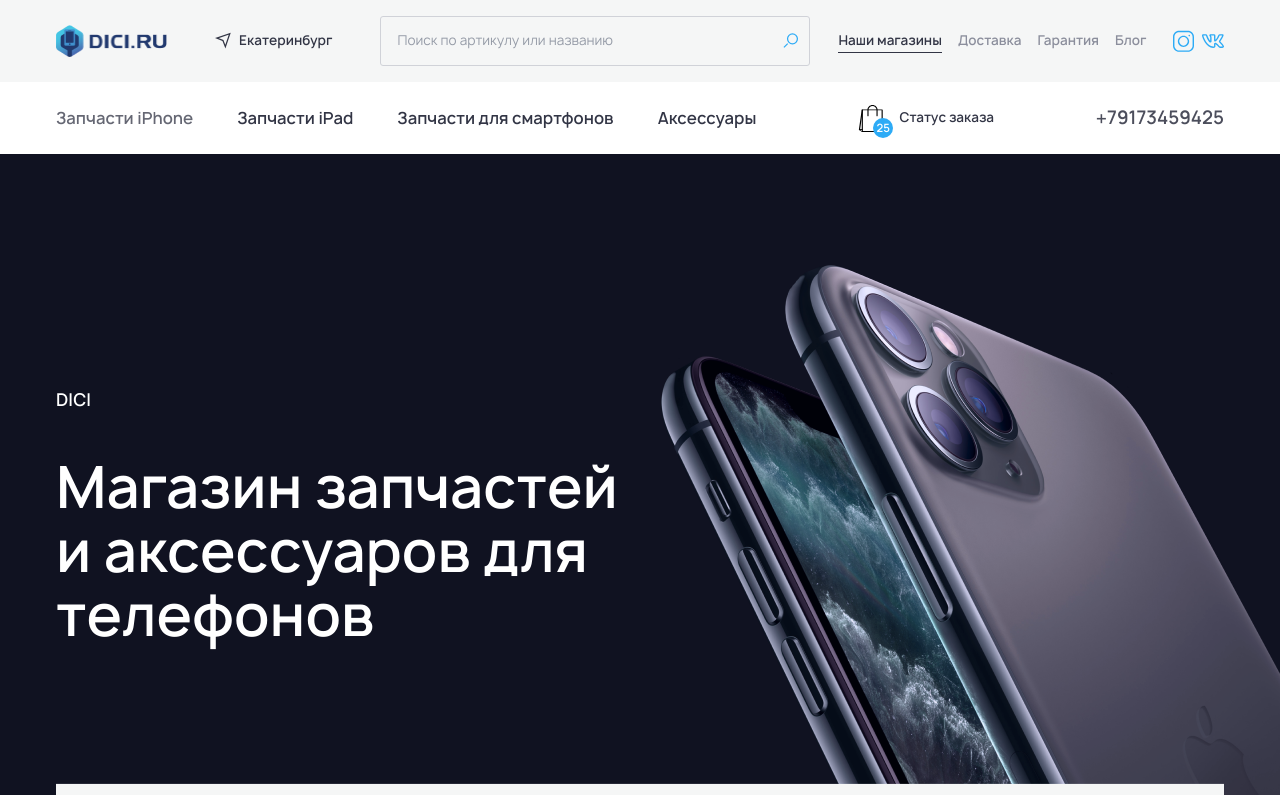
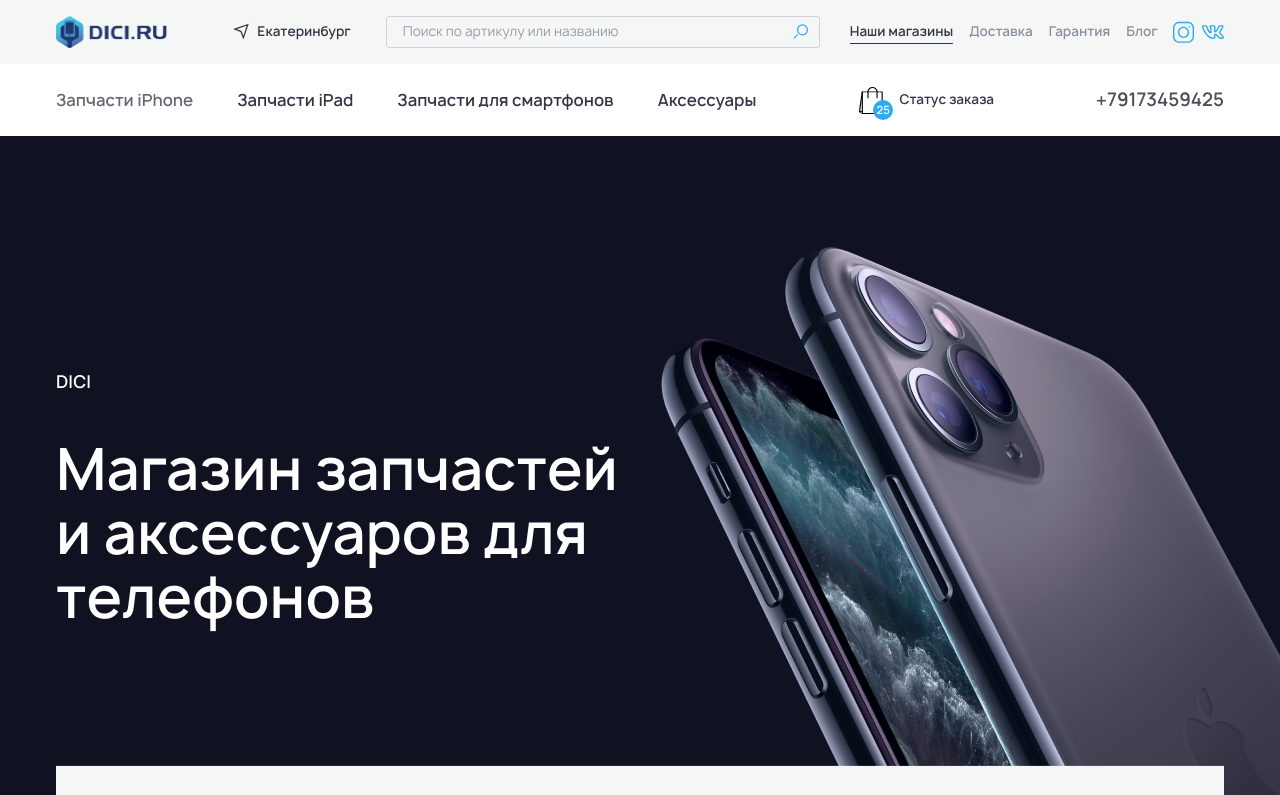
Before and after one commit to Mrrockmanish/dici, a website: page src/index.html in a window 1280 px wide. Shown: the top 795 px of the page. Drawn offline with nearby package versions, Linux system fonts and the light colour scheme; files that its build step writes are made by us from their sources; files whose address does not match are found by name.

Commit message:
обновил футер и хэдер

```diff
--- a/src/css/styles.scss
+++ b/src/css/styles.scss
@@ -87,6 +87,30 @@
     @media (min-width: 1200px) {
         width: s(111);
     }
+
+    &_header {
+
+        @media (min-width: 992px) {
+            margin-right: auto;
+        }
+
+        @media (min-width: 1200px) {
+            margin-right: s(63);
+        }
+    }
+}
+
+.city-select {
+    font-size: s(13);
+    margin-left: auto;
+
+    @media (min-width: 992px) {
+        margin-right: auto;
+    }
+
+    @media (min-width: 1200px) {
+        margin-right: s(35);
+    }
 }
 
 
@@ -94,7 +118,17 @@
     font-size: s(13);
 
     &__search {
-        width: s(430);
+        width: s(434);
+
+        @media (min-width: 992px) {
+            margin-right: auto;
+            width: s(300);
+        }
+
+        @media (min-width: 1200px) {
+            margin-right: s(30);
+            width: s(434);
+        }
     }
 
     &__menu {
@@ -106,6 +140,14 @@
         transition: .3s;
         padding-left: s(8);
         padding-right: s(8);
+
+        &:first-child {
+            padding-left: 0;
+        }
+
+        &:last-child {
+            padding-right: 0;
+        }
 
         &.active {
             color: $color-dark;
@@ -263,6 +305,12 @@
     &_textarea {
         height: s(190);
         resize: none;
+    }
+
+    &_h {
+        &_2rem {
+            height: s(32);
+        }
     }
 }
 
@@ -746,6 +794,31 @@
         border-top: s(1) solid #E4E4E4;
         border-bottom: s(1) solid #E4E4E4;
     }
+
+    &__col {
+        &_mr {
+            &-47px {
+                @media (min-width: 1200px) {
+                    margin-right: s(47);
+                }
+            }
+
+            &-139px {
+                @media (min-width: 1200px) {
+                    margin-right: s(139);
+                }
+            }
+
+            &-149px {
+                @media (min-width: 1200px) {
+                    margin-right: s(149);
+                }
+            }
+
+        }
+    }
+
+
 }
 
 .copyright {
--- a/src/templates/footer.html
+++ b/src/templates/footer.html
@@ -110,8 +110,8 @@
             </div>
         </div>
         <div class="footer__bottom py-3 mt-10">
-            <div class="flex flex-col md:flex-row items-center justify-between -mx-4">
-                <div class="flex items-center px-4">
+            <div class="flex flex-col md:flex-row items-center justify-between xl:justify-start -mx-4">
+                <div class="footer__col footer__col_mr-47px flex items-center px-4">
                     <div class="md:hidden lg:flex fz-13px mr-2">
                         Телефон:
                     </div>
@@ -119,7 +119,7 @@
                         <a href="+9173459425" class="hover:opacity-75 text-sm font-semibold">+7 (917) 345-94-25</a>
                     </div>
                 </div>
-                <div class="flex items-center px-4 mt-2 md:mt-0">
+                <div class="footer__col footer__col_mr-149px flex items-center px-4 mt-2 md:mt-0">
                     <div class="md:hidden lg:flex flex fz-13px mr-2">
                         Email:
                     </div>
@@ -127,7 +127,7 @@
                         <a href="mailto:support@dici.ru" class="hover:opacity-75 text-sm font-semibold">support@dici.ru</a>
                     </div>
                 </div>
-                <div class="flex items-center px-4 mt-2 md:mt-0">
+                <div class="footer__col footer__col_mr-139px flex items-center px-4 mt-2 md:mt-0">
                     <div class="md:hidden lg:flex flex fz-13px mr-2">
                         Соцсети:
                     </div>
--- a/src/templates/header.html
+++ b/src/templates/header.html
@@ -2,10 +2,10 @@
     <div class="header-top bg-gray font-semibold">
         <div class="container">
             <div class="flex items-center py-4">
-                <a href="/" class="flex logo flex-shrink-0 mr-4 sm:mr-8 md:mr-10 xl:mr-12">
+                <a href="/" class="flex logo logo_header flex-shrink-0">
                     <img src="img//elements/logo.png" alt="DICI.RU" title="DICI.RU">
                 </a>
-                <div class="city-select flex items-center hover:opacity-75 cursor-pointer lg:mr-10 xl:mr-12">
+                <div class="city-select flex items-center hover:opacity-75 cursor-pointer">
                     <div class="flex-shrink-0 mr-2">
                         <svg width="16" height="17" viewBox="0 0 16 17" fill="none" xmlns="http://www.w3.org/2000/svg">
                             <path d="M1.821 6.0819L14.7465 1.70413L10.3688 14.6297L8.05962 8.74457L7.95999 8.49067L7.70609 8.39104L1.821 6.0819Z" stroke="#323545" stroke-width="1.25"/>
@@ -15,7 +15,7 @@
                         Екатеринбург
                     </div>
                 </div>
-                <div class="header-top__search hidden lg:flex input items-center h-8 pl-3 pr-2 mr-5">
+                <div class="header-top__search hidden lg:flex input input_h_2rem items-center pl-3">
                     <input type="text" class="flex flex-grow bg-transparent placeholder-dark-gray outline-none" placeholder="Поиск по артикулу или названию">
                     <button type="submit" class="flex-shrink-0 ml-auto hover:opacity-75">
                         <svg width="21" height="21" viewBox="0 0 21 21" fill="none" xmlns="http://www.w3.org/2000/svg">
```
Also changed, not shown: src/img/brands/1.png (added), src/img/brands/2.png (added), src/img/brands/3.png (added), src/img/brands/4.png (added), src/img/brands/5.png (added), src/img/elements/camera.png (added), src/img/elements/merit-img.png (added), src/img/elements/modal-img.png (added), src/img/icons/previous.svg (added).
